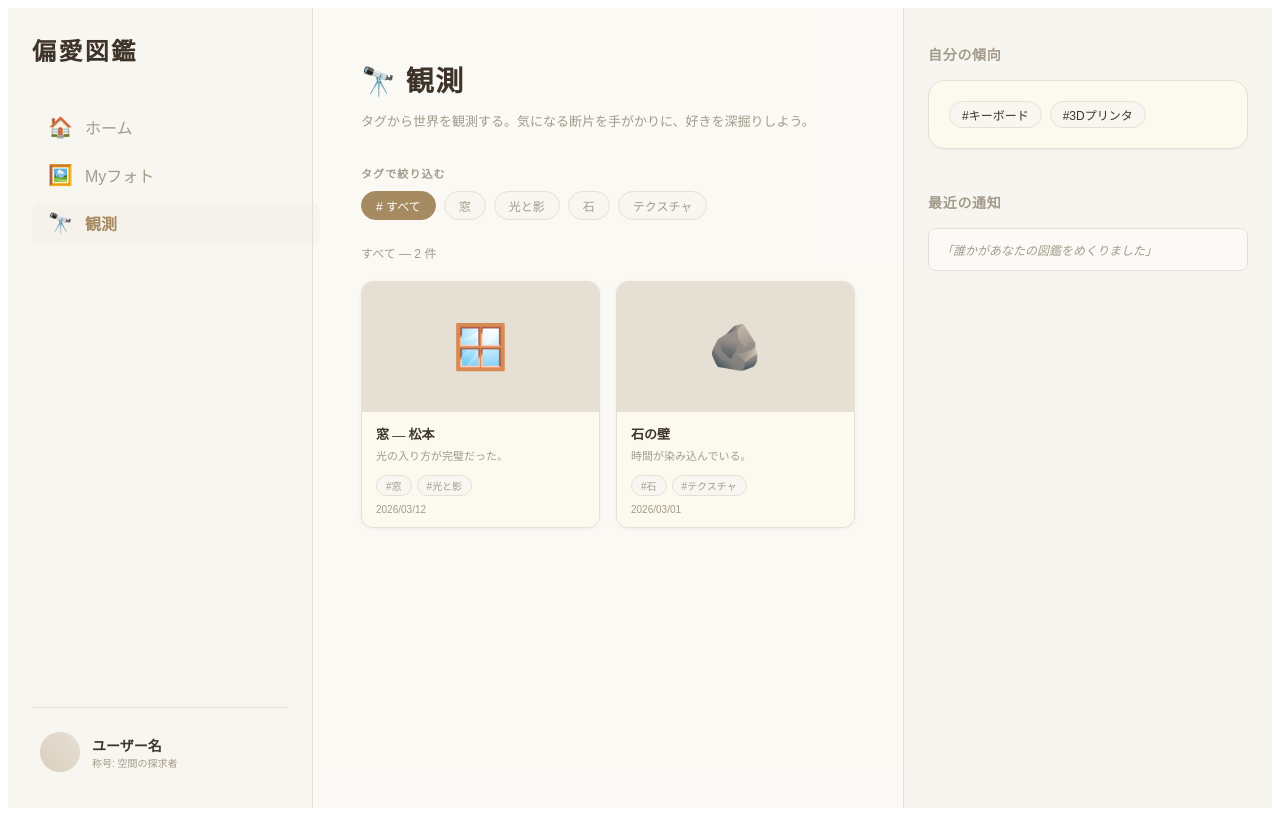
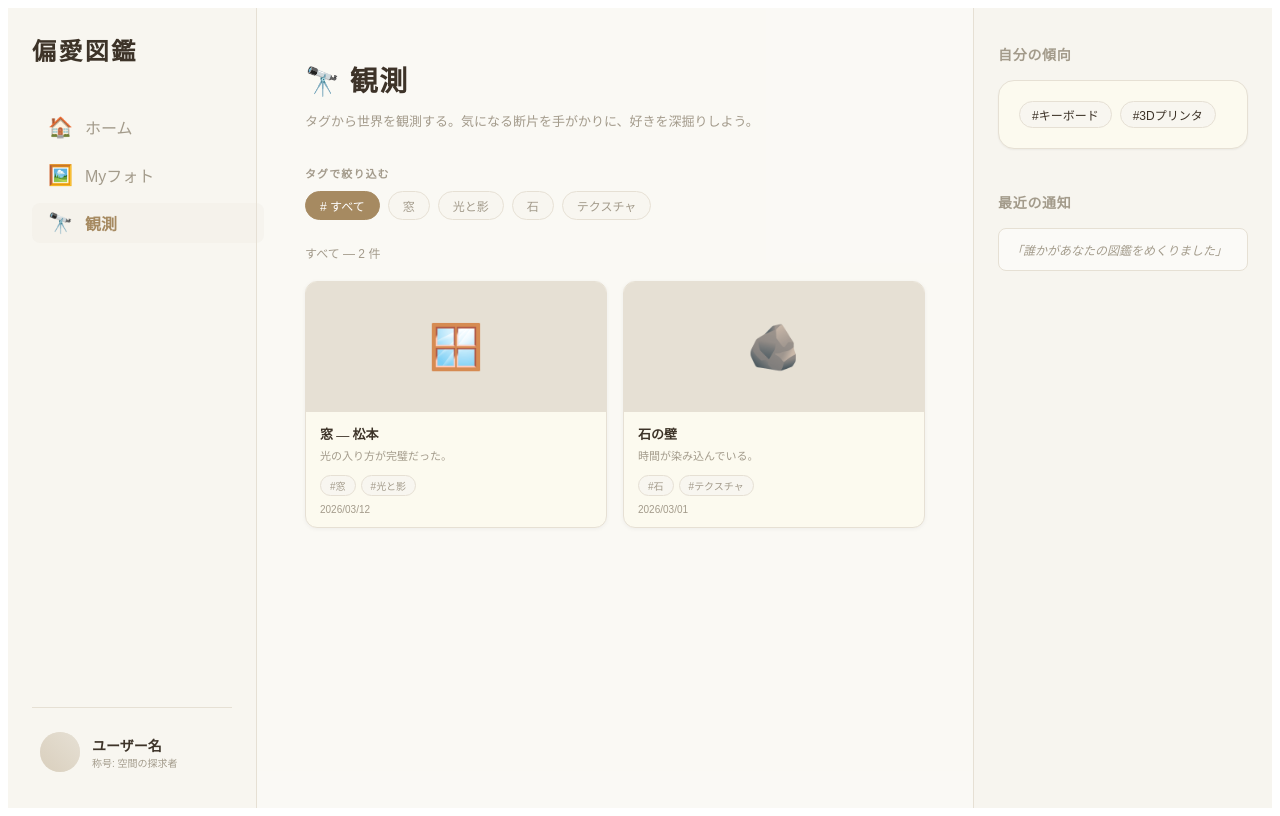
Before and after one commit to gahaha0840-ai/henai, a React (Vite) app: page /obs in a window 1280 px wide. Built offline with nearby package versions, Linux system fonts and the light colour scheme.

Commit message:
adjust-width

```diff
--- a/src/components/Layout.tsx
+++ b/src/components/Layout.tsx
@@ -1,18 +1,18 @@
 // src/components/Layout.tsx
-import React from 'react';
-import { Link, useLocation } from 'react-router-dom';
+import React from "react";
+import { Link, useLocation } from "react-router-dom";
 
 const Layout = ({ children }: { children: React.ReactNode }) => {
   const location = useLocation();
 
   // --- スタイル定義（Tailwindの代わり） ---
   const colors = {
-    bg: '#F8F6F0',       // 背景（紙のオフホワイト）
-    text: '#3D3328',     // メインテキスト（ダークブラウン）
-    subtext: '#A39B8B',  // サブテキスト
-    accent: '#A68A61',   // アクセント（ゴールド）
-    border: '#E6E0D4',   // 枠線
-    card: '#FCFAEF',     // カード背景
+    bg: "#F8F6F0", // 背景（紙のオフホワイト）
+    text: "#3D3328", // メインテキスト（ダークブラウン）
+    subtext: "#A39B8B", // サブテキスト
+    accent: "#A68A61", // アクセント（ゴールド）
+    border: "#E6E0D4", // 枠線
+    card: "#FCFAEF", // カード背景
   };
 
   const fonts = {
@@ -24,146 +24,255 @@ const Layout = ({ children }: { children: React.ReactNode }) => {
   const getLinkStyle = (path: string) => {
     const isActive = location.pathname === path;
     return {
-      display: 'flex',
-      alignItems: 'center',
-      gap: '12px',
-      width: '100%',
-      padding: '8px 16px',
-      borderRadius: '8px',
-      textDecoration: 'none',
-      fontWeight: isActive ? 'bold' : 'normal',
+      display: "flex",
+      alignItems: "center",
+      gap: "12px",
+      width: "100%",
+      padding: "8px 16px",
+      borderRadius: "8px",
+      textDecoration: "none",
+      fontWeight: isActive ? "bold" : "normal",
       color: isActive ? colors.accent : colors.subtext,
-      backgroundColor: isActive ? 'rgba(230, 224, 212, 0.2)' : 'transparent',
-      transition: 'all 0.2s',
+      backgroundColor: isActive ? "rgba(230, 224, 212, 0.2)" : "transparent",
+      transition: "all 0.2s",
     };
   };
 
   return (
-    <div style={{
-      display: 'flex',
-      height: '100vh',
+    <div
+      style={{
+        display: "flex",
+        height: "100vh",
         backgroundColor: colors.bg,
         color: colors.text,
         fontFamily: fonts.sans,
-      overflow: 'hidden',
-    }}>
-
+        overflow: "hidden",
+      }}
+    >
       {/* 1. 左サイドバー（ナビゲーション） */}
-      <aside style={{
-        width: '256px',
+      <aside
+        style={{
+          width: "200px",
           borderRight: `1px solid ${colors.border}`,
-        padding: '24px',
-        display: 'flex',
-        flexDirection: 'column',
-        justifyContent: 'space-between',
+          padding: "24px",
+          display: "flex",
+          flexDirection: "column",
+          justifyContent: "space-between",
           flexShrink: 0,
           backgroundColor: colors.bg,
           zIndex: 10,
-      }}>
+        }}
+      >
         <div>
-          <Link to="/" style={{
-            display: 'block',
-            fontSize: '24px',
-            fontWeight: 'bold',
-            marginBottom: '40px',
-            letterSpacing: '0.1em',
+          <Link
+            to="/"
+            style={{
+              display: "block",
+              fontSize: "24px",
+              fontWeight: "bold",
+              marginBottom: "40px",
+              letterSpacing: "0.1em",
               fontFamily: fonts.serif,
               color: colors.text,
-            textDecoration: 'none',
-          }}>
+              textDecoration: "none",
+            }}
+          >
             偏愛図鑑
           </Link>
 
-          <nav style={{ display: 'flex', flexDirection: 'column', gap: '8px' }}>
-            <Link to="/" style={getLinkStyle('/')}>
-              <span style={{ fontSize: '20px' }}>🏠</span>
+          <nav style={{ display: "flex", flexDirection: "column", gap: "8px" }}>
+            <Link to="/" style={getLinkStyle("/")}>
+              <span style={{ fontSize: "20px" }}>🏠</span>
               <span>ホーム</span>
             </Link>
 
-            <Link to="/photos" style={getLinkStyle('/photos')}>
-              <span style={{ fontSize: '20px' }}>🖼️</span>
+            <Link to="/photos" style={getLinkStyle("/photos")}>
+              <span style={{ fontSize: "20px" }}>🖼️</span>
               <span>Myフォト</span>
             </Link>
 
-            <Link to="/obs" style={getLinkStyle('/obs')}>
-              <span style={{ fontSize: '20px' }}>🔭</span>
+            <Link to="/obs" style={getLinkStyle("/obs")}>
+              <span style={{ fontSize: "20px" }}>🔭</span>
               <span>観測</span>
             </Link>
           </nav>
         </div>
 
         {/* プロフィールエリア */}
-        <div style={{ borderTop: `1px solid ${colors.border}`, paddingTop: '24px', marginTop: '24px' }}>
-          <div style={{ display: 'flex', alignItems: 'center', gap: '12px', marginBottom: '12px', padding: '0 8px' }}>
-            <div style={{
-              width: '40px',
-              height: '40px',
+        <div
+          style={{
+            borderTop: `1px solid ${colors.border}`,
+            paddingTop: "24px",
+            marginTop: "24px",
+          }}
+        >
+          <div
+            style={{
+              display: "flex",
+              alignItems: "center",
+              gap: "12px",
+              marginBottom: "12px",
+              padding: "0 8px",
+            }}
+          >
+            <div
+              style={{
+                width: "40px",
+                height: "40px",
                 backgroundColor: colors.border,
-              borderRadius: '50%',
+                borderRadius: "50%",
                 flexShrink: 0,
-              overflow: 'hidden'
-            }}>
-              <div style={{ width: '100%', height: '100%', background: 'linear-gradient(to top right, rgba(166,138,97,0.2), #E6E0D4)' }}></div>
+                overflow: "hidden",
+              }}
+            >
+              <div
+                style={{
+                  width: "100%",
+                  height: "100%",
+                  background:
+                    "linear-gradient(to top right, rgba(166,138,97,0.2), #E6E0D4)",
+                }}
+              ></div>
             </div>
-            <div style={{ display: 'flex', flexDirection: 'column', minWidth: 0 }}>
-              <span style={{ fontWeight: 'bold', fontSize: '14px', whiteSpace: 'nowrap', overflow: 'hidden', textOverflow: 'ellipsis' }}>ユーザー名</span>
-              <span style={{ fontSize: '10px', color: colors.subtext }}>称号: 空間の探求者</span>
+            <div
+              style={{ display: "flex", flexDirection: "column", minWidth: 0 }}
+            >
+              <span
+                style={{
+                  fontWeight: "bold",
+                  fontSize: "14px",
+                  whiteSpace: "nowrap",
+                  overflow: "hidden",
+                  textOverflow: "ellipsis",
+                }}
+              >
+                ユーザー名
+              </span>
+              <span style={{ fontSize: "10px", color: colors.subtext }}>
+                称号: 空間の探求者
+              </span>
             </div>
           </div>
         </div>
       </aside>
 
       {/* 2. 中央メインコンテンツ */}
-      <main style={{
+      <main
+        style={{
           flex: 1,
-        overflowY: 'auto',
-        position: 'relative',
-        scrollBehavior: 'smooth',
-        backgroundColor: 'rgba(255, 255, 255, 0.3)',
-      }}>
-        <div style={{ padding: '32px 48px', maxWidth: '1024px', margin: '0 auto', minHeight: '100%' }}>
+          overflowY: "auto",
+          position: "relative",
+          scrollBehavior: "smooth",
+          backgroundColor: "rgba(255, 255, 255, 0.3)",
+        }}
+      >
+        <div
+          style={{
+            padding: "32px 48px",
+            maxWidth: "1024px",
+            margin: "0 auto",
+            minHeight: "100%",
+          }}
+        >
           {/* App.tsxのRoutesの中身がここに表示されます */}
           {children}
         </div>
       </main>
 
       {/* 3. 右サイドバー（統計・活動記録） */}
-      <aside style={{
-        width: '320px',
+      <aside
+        style={{
+          width: "250px",
           borderLeft: `1px solid ${colors.border}`,
-        padding: '24px',
-        backgroundColor: 'rgba(248, 246, 240, 0.5)',
+          padding: "24px",
+          backgroundColor: "rgba(248, 246, 240, 0.5)",
           flexShrink: 0,
-        overflowY: 'auto',
-      }}>
-        <div style={{ display: 'flex', flexDirection: 'column', gap: '32px' }}>
+          overflowY: "auto",
+        }}
+      >
+        <div style={{ display: "flex", flexDirection: "column", gap: "32px" }}>
           <section>
-            <h2 style={{ fontWeight: 'bold', marginBottom: '16px', fontSize: '14px', letterSpacing: '0.05em', color: colors.subtext, textTransform: 'uppercase' }}>自分の傾向</h2>
-            <div style={{
-              padding: '20px',
+            <h2
+              style={{
+                fontWeight: "bold",
+                marginBottom: "16px",
+                fontSize: "14px",
+                letterSpacing: "0.05em",
+                color: colors.subtext,
+                textTransform: "uppercase",
+              }}
+            >
+              自分の傾向
+            </h2>
+            <div
+              style={{
+                padding: "20px",
                 backgroundColor: colors.card,
-              borderRadius: '16px',
-              boxShadow: '0 1px 2px rgba(0,0,0,0.05)',
-              border: `1px solid ${colors.border}`
-            }}>
-              <div style={{ display: 'flex', flexWrap: 'wrap', gap: '8px' }}>
-                <span style={{ fontSize: '12px', padding: '4px 12px', backgroundColor: colors.bg, border: `1px solid ${colors.border}`, borderRadius: '9999px' }}>#キーボード</span>
-                <span style={{ fontSize: '12px', padding: '4px 12px', backgroundColor: colors.bg, border: `1px solid ${colors.border}`, borderRadius: '9999px' }}>#3Dプリンタ</span>
+                borderRadius: "16px",
+                boxShadow: "0 1px 2px rgba(0,0,0,0.05)",
+                border: `1px solid ${colors.border}`,
+              }}
+            >
+              <div style={{ display: "flex", flexWrap: "wrap", gap: "8px" }}>
+                <span
+                  style={{
+                    fontSize: "12px",
+                    padding: "4px 12px",
+                    backgroundColor: colors.bg,
+                    border: `1px solid ${colors.border}`,
+                    borderRadius: "9999px",
+                  }}
+                >
+                  #キーボード
+                </span>
+                <span
+                  style={{
+                    fontSize: "12px",
+                    padding: "4px 12px",
+                    backgroundColor: colors.bg,
+                    border: `1px solid ${colors.border}`,
+                    borderRadius: "9999px",
+                  }}
+                >
+                  #3Dプリンタ
+                </span>
               </div>
             </div>
           </section>
 
           <section>
-            <h2 style={{ fontWeight: 'bold', marginBottom: '16px', fontSize: '14px', letterSpacing: '0.05em', color: colors.subtext, textTransform: 'uppercase' }}>最近の通知</h2>
-            <div style={{ display: 'flex', flexDirection: 'column', gap: '12px' }}>
-              <div style={{ fontSize: '12px', padding: '12px', backgroundColor: 'rgba(255,255,255,0.5)', border: `1px solid ${colors.border}`, borderRadius: '8px', color: colors.subtext, fontStyle: 'italic' }}>
+            <h2
+              style={{
+                fontWeight: "bold",
+                marginBottom: "16px",
+                fontSize: "14px",
+                letterSpacing: "0.05em",
+                color: colors.subtext,
+                textTransform: "uppercase",
+              }}
+            >
+              最近の通知
+            </h2>
+            <div
+              style={{ display: "flex", flexDirection: "column", gap: "12px" }}
+            >
+              <div
+                style={{
+                  fontSize: "12px",
+                  padding: "12px",
+                  backgroundColor: "rgba(255,255,255,0.5)",
+                  border: `1px solid ${colors.border}`,
+                  borderRadius: "8px",
+                  color: colors.subtext,
+                  fontStyle: "italic",
+                }}
+              >
                 「誰かがあなたの図鑑をめくりました」
               </div>
             </div>
           </section>
         </div>
       </aside>
-
     </div>
   );
 };
```
Lines whose indentation alone changed are shown as unchanged.
